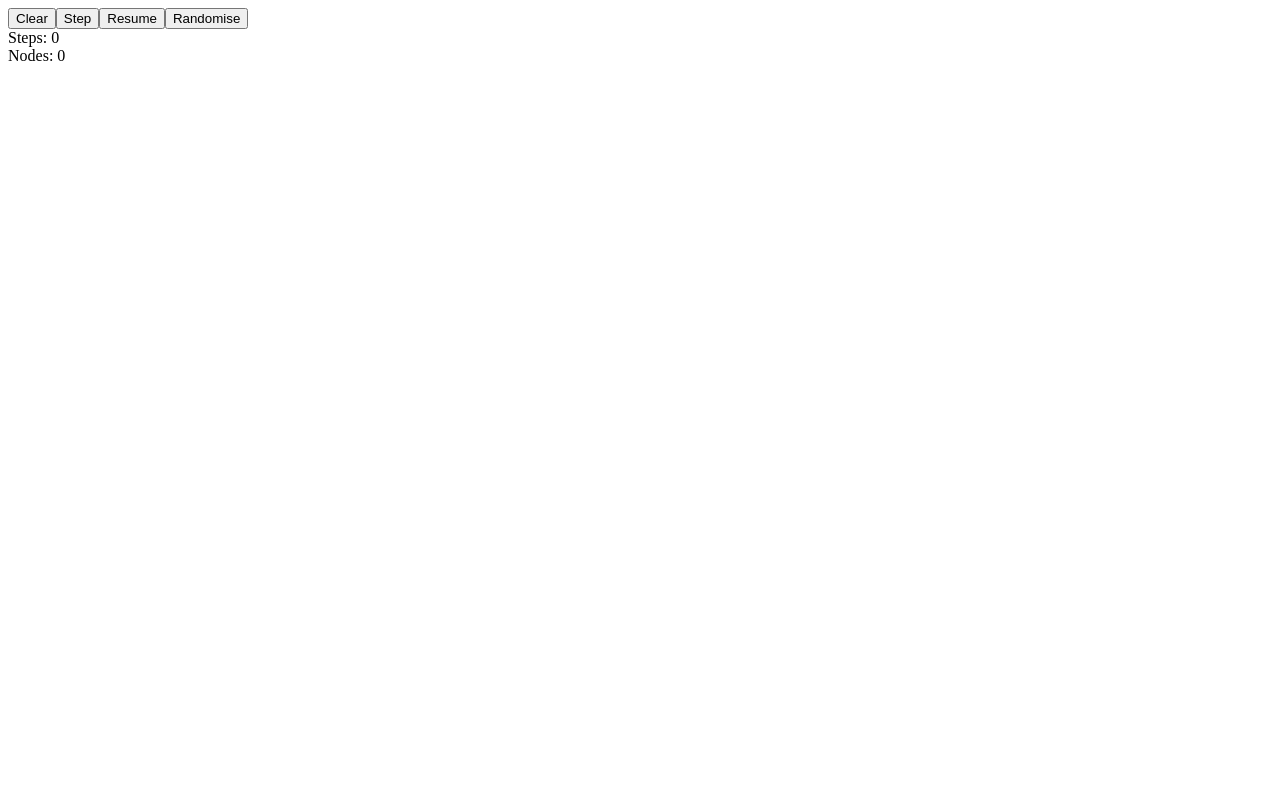
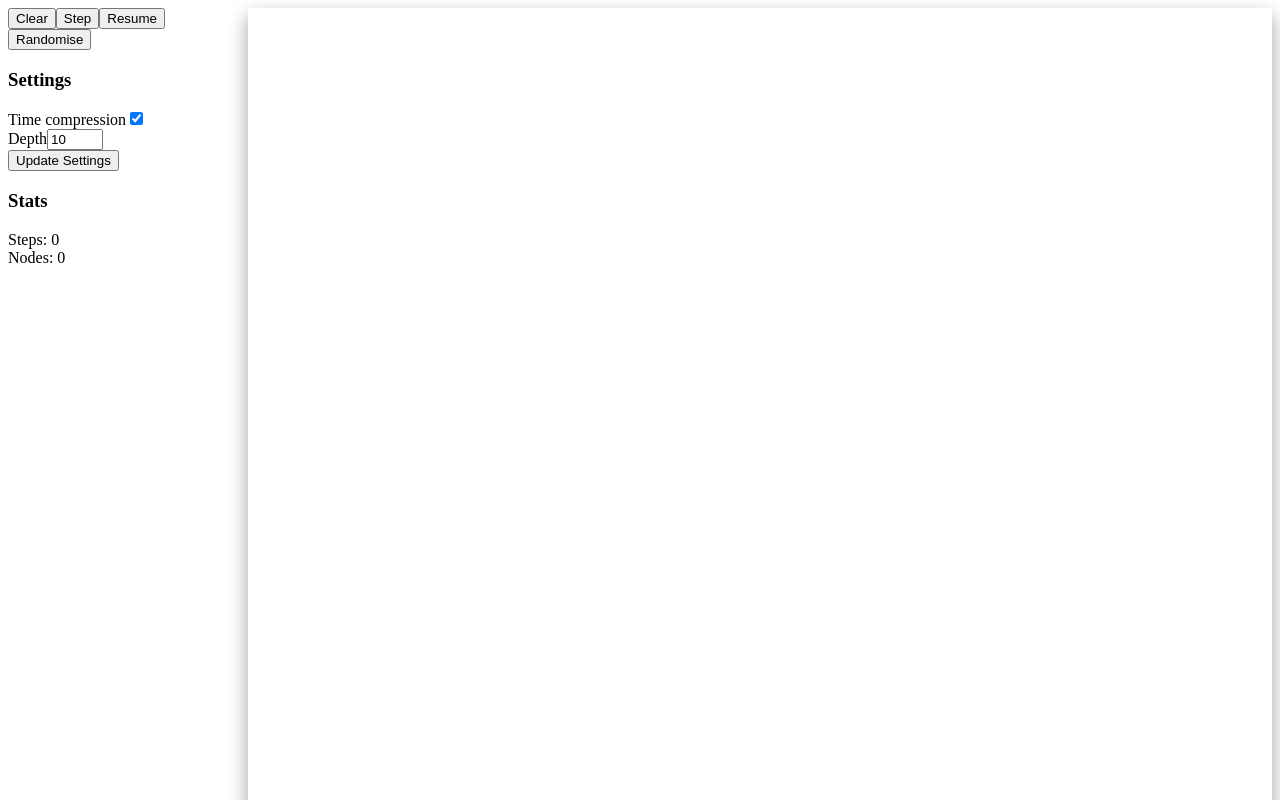
Before and after one commit to williamyang98/HashLife, a React (Create React App) app: page / in a window 1280 px wide. Shown: the top 800 px of the page. Built offline with nearby package versions, Linux system fonts and the light colour scheme.

Commit message:
Added settings

```diff
--- /dev/null
+++ b/src/AppView.css
@@ -0,0 +1,15 @@
+.container{
+    display: flex;
+}
+
+.fixed{
+    width: 250px;
+}
+
+.flex-item{
+    flex-grow: 1;
+}
+
+.view {
+    box-shadow: 0 10px 16px 0 rgba(0,0,0,0.2),0 6px 20px 0 rgba(0,0,0,0.19) !important;
+}
--- a/src/AppView.js
+++ b/src/AppView.js
@@ -1,6 +1,7 @@
 import React, { createRef } from 'react';
 import { App } from './app/App';
 import { vec2 } from 'gl-matrix';
+import "./AppView.css";
 
 export class AppView extends React.Component {
   constructor(props) {
@@ -11,6 +12,8 @@ export class AppView extends React.Component {
       running: false,
       nodes: 0,
       steps: 0,
+      time_compression: true,
+      size: 10,
     };
     this.controller = new MouseController();
   }
@@ -23,7 +26,7 @@ export class AppView extends React.Component {
       return;
     }
 
-    let app = new App(gl);
+    let app = new App(gl, this.state.size, this.state.time_compression);
     app.run();
     this.is_randomise = false;
     this.is_clear = false;
@@ -62,8 +65,14 @@ export class AppView extends React.Component {
   on_mouse_down(ev) {
     this.controller.on_mouse_down(ev);
     switch (ev.button) {
-      case 0: this.is_randomise = true; break;
-      case 2: this.is_clear = true; break;
+      case 0:
+        this.is_randomise = true;
+        this.is_clear = false;
+        break;
+      case 2:
+        this.is_randomise = false;
+        this.is_clear = true;
+        break;
     }
   }
 
@@ -92,21 +101,68 @@ export class AppView extends React.Component {
     }
 
     return (
-      <div>
-        <div>
-          <button onClick={ev => this.clear()}>Clear</button>
-          {!this.state.running && <button onClick={ev => this.step()}>Step</button>}
-          <button onClick={ev => this.toggle()}>{this.state.running ? 'Pause' : 'Resume'}</button>
-          <button onClick={ev => this.randomise()}>Randomise</button>
-          <div>Steps: {this.state.steps}</div>
-          <div>Nodes: {this.state.nodes}</div>
+      <div className="container">
+        <div className="fixed">
+          {this.render_controls()}
+          {this.render_settings()}
+          {this.render_stats()}
         </div>
-        <canvas width={1024} height={1024} ref={this.ref}
-                onMouseDown={ev => this.on_mouse_down(ev)}
-                onMouseMove={ev => this.on_mouse_move(ev)}
-                onMouseUp={ev => this.on_mouse_up(ev)}></canvas>
+        <div className="flex-item">
+          <canvas className="view" width={1024} height={1024} ref={this.ref}
+                  onMouseDown={ev => this.on_mouse_down(ev)}
+                  onMouseMove={ev => this.on_mouse_move(ev)}
+                  onMouseUp={ev => this.on_mouse_up(ev)}></canvas>
+        </div>
       </div>
     );
+  }
+
+  render_controls() {
+    return <div>
+      <button onClick={ev => this.clear()}>Clear</button>
+      {!this.state.running && <button onClick={ev => this.step()}>Step</button>}
+      <button onClick={ev => this.toggle()}>{this.state.running ? 'Pause' : 'Resume'}</button>
+      <button onClick={ev => this.randomise()}>Randomise</button>
+    </div>
+  }
+
+  render_stats() {
+    return <div>
+      <h3>Stats</h3>
+      <div>Steps: {this.state.steps}</div>
+      <div>Nodes: {this.state.nodes}</div>
+    </div>
+  }
+
+  render_settings() {
+    let onSubmit = ev => {
+      ev.preventDefault();
+      this.app.update_settings(this.state.size, this.state.time_compression);
+    }
+
+    let onCompression = ev => {
+      this.setState({...this.state, time_compression: ev.target.checked})
+    }
+
+    let onSize = ev => {
+      this.setState({...this.state, size: ev.target.value});
+    }
+
+    return <div>
+      <h3>Settings</h3>
+      <form onSubmit={onSubmit}>
+        <div>
+          <label>Time compression</label>
+          <input type="checkbox" checked={this.state.time_compression} onChange={onCompression}></input>
+        </div>
+        <div>
+          <label>Depth</label>
+          <input type="number" name="quantity" min="2" max="10" value={this.state.size}
+            onChange={onSize}></input>
+        </div>
+        <button type="submit" className="button primary small">Update Settings</button>
+      </form>
+    </div>
   }
 }
 
@@ -121,12 +177,19 @@ class MouseController {
     this.drag_listeners.add(list);
   }
 
+  get_position(ev) {
+    var rect = ev.target.getBoundingClientRect();
+    var x = ev.clientX - rect.left; //x position within the element.
+    var y = ev.clientY - rect.top;  //y position within the element.
+    return vec2.fromValues(x, y);
+  }
+
   on_mouse_down(ev) {
-    this.drag_start = vec2.fromValues(ev.clientX, ev.clientY);
+    this.drag_start = this.get_position(ev);
   }
 
   on_mouse_up(ev) {
-    this.drag_end = vec2.fromValues(ev.clientX, ev.clientY);
+    this.drag_end = this.get_position(ev);
     for (let list of this.drag_listeners) {
       list({start:this.drag_start, end:this.drag_end});
     }
--- a/src/app/App.js
+++ b/src/app/App.js
@@ -22,7 +22,7 @@ const quad = {
 };
 
 export class App {
-    constructor(gl) {
+    constructor(gl, size, compressed) {
         this.gl = gl;
 
         this.renderer = new Renderer(gl);
@@ -39,14 +39,18 @@ export class App {
         this.vao.add_vertex_buffer(this.vbo, layout);
 
         // this.sim = new Simulation(10, true);
-        this.sim = new Simulation(10, false);
-        // this.sim.randomise(0, 1 << 10, 0, 1 << 10);
-
+        this.sim = new Simulation(size, compressed);
         this.grid = new GridRender(gl, this.sim.buffer, this.sim.shape);
 
         this.steps = 0;
 
         this.listeners = new Set();
+    }
+
+    update_settings(size, compressed) {
+        let gl = this.gl;
+        this.sim = new Simulation(size, compressed);
+        this.grid = new GridRender(gl, this.sim.buffer, this.sim.shape);
     }
 
     listen(listener) {
@@ -97,8 +101,6 @@ export class App {
     }
 
     on_render() {
-        let gl = this.gl;
-
         this.shader.bind();
         this.vao.bind();
         this.ibo.bind();
```
